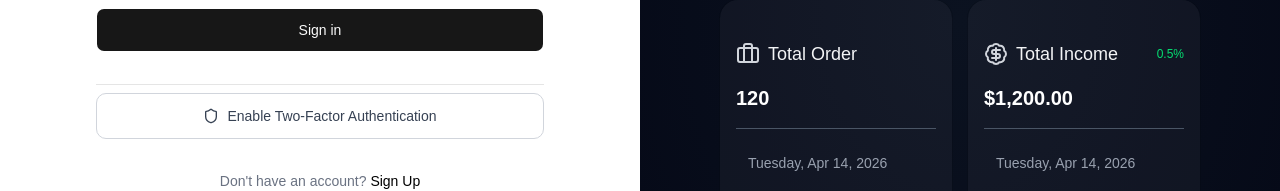
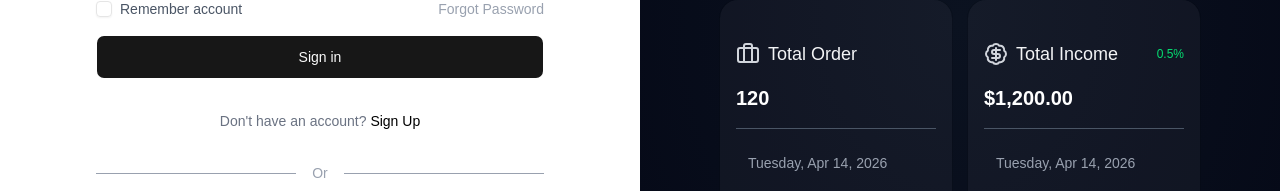
Before and after one commit to sultani-ali81/apos, a React (Vite) app: page / in a window 1280 px wide. Shown: the part 380-571 px from the top of the page. Built offline with nearby package versions, Linux system fonts and the light colour scheme.

Commit message:
Refactor LoginForm component and clean up code
Refactor login form to remove unused state and comments. Update import paths for TwoFADialog.

```diff
--- a/src/components/layout/login-form.tsx
+++ b/src/components/layout/login-form.tsx
@@ -6,9 +6,8 @@ import { Checkbox } from "@/components/ui/checkbox";
 import { Input } from "@/components/ui/input";
 import api from "@/lib/axios";
 import { useAuthStore } from "@/lib/store";
-import { Eye, EyeOff, Shield } from "lucide-react";
-import TwoFADialog from "@/pages/(auth)/two-fa-dialog";
-import TwoFASetupDialog from "@/pages/(auth)/two-fa-setup-dialog";
+import { Eye, EyeOff } from "lucide-react";
+import TwoFADialog from "@/pages/(auth)/two-fa-dialog/two-fa-dialog";
 
 export default function LoginForm() {
   const navigate = useNavigate();
@@ -21,11 +20,7 @@ export default function LoginForm() {
 
   const [loading, setLoading] = useState(false);
   const [twoFAOpen, setTwoFAOpen] = useState(false);
-  const [twoFASetupOpen, setTwoFASetupOpen] = useState(false);
-  const [pendingAuth, setPendingAuth] = useState<{
-    user: any;
-    token: string;
-  } | null>(null);
+  const [pendingAuth, setPendingAuth] = useState<{ user: any; token: string } | null>(null);
 
   const handleGoogleLogin = () => {
     window.location.href = "http://localhost:5000/api/auth/google";
@@ -62,15 +57,15 @@ export default function LoginForm() {
 
       const { user, token } = res.data;
 
-      // Check if 2FA is required
+      // Check if 2FA is required (enabled for this user)
       if (res.data.requires2FA) {
-        // Store pending auth data and show 2FA dialog
+        // Store pending auth data and show 2FA verification dialog
         setPendingAuth({ user, token });
         setTwoFAOpen(true);
         return;
       }
 
-      // No 2FA required, set auth and navigate
+      // No 2FA required, set auth and navigate to dashboard
       setAuth(user, token);
       navigate("/dashboard");
     } catch {
@@ -173,17 +168,6 @@ export default function LoginForm() {
         </Button>
       </div>
 
-      {/* Enable 2FA Button */}
-      <div className="pt-2 border-t">
-        <button
-          onClick={() => setTwoFASetupOpen(true)}
-          className="w-full flex items-center justify-center gap-2 px-4 py-3 rounded-lg border border-gray-300 hover:bg-gray-50 transition text-sm font-medium text-gray-700"
-        >
-          <Shield className="h-4 w-4" />
-          Enable Two-Factor Authentication
-        </button>
-      </div>
-
       <div className="text-center text-sm text-gray-500">
         Don't have an account?{" "}
         <span
@@ -228,12 +212,6 @@ export default function LoginForm() {
         email={form.email}
         onSuccess={handleTwoFASuccess}
       />
-
-      <TwoFASetupDialog
-        open={twoFASetupOpen}
-        onClose={() => setTwoFASetupOpen(false)}
-        email={form.email}
-      />
     </div>
   );
 }
```
